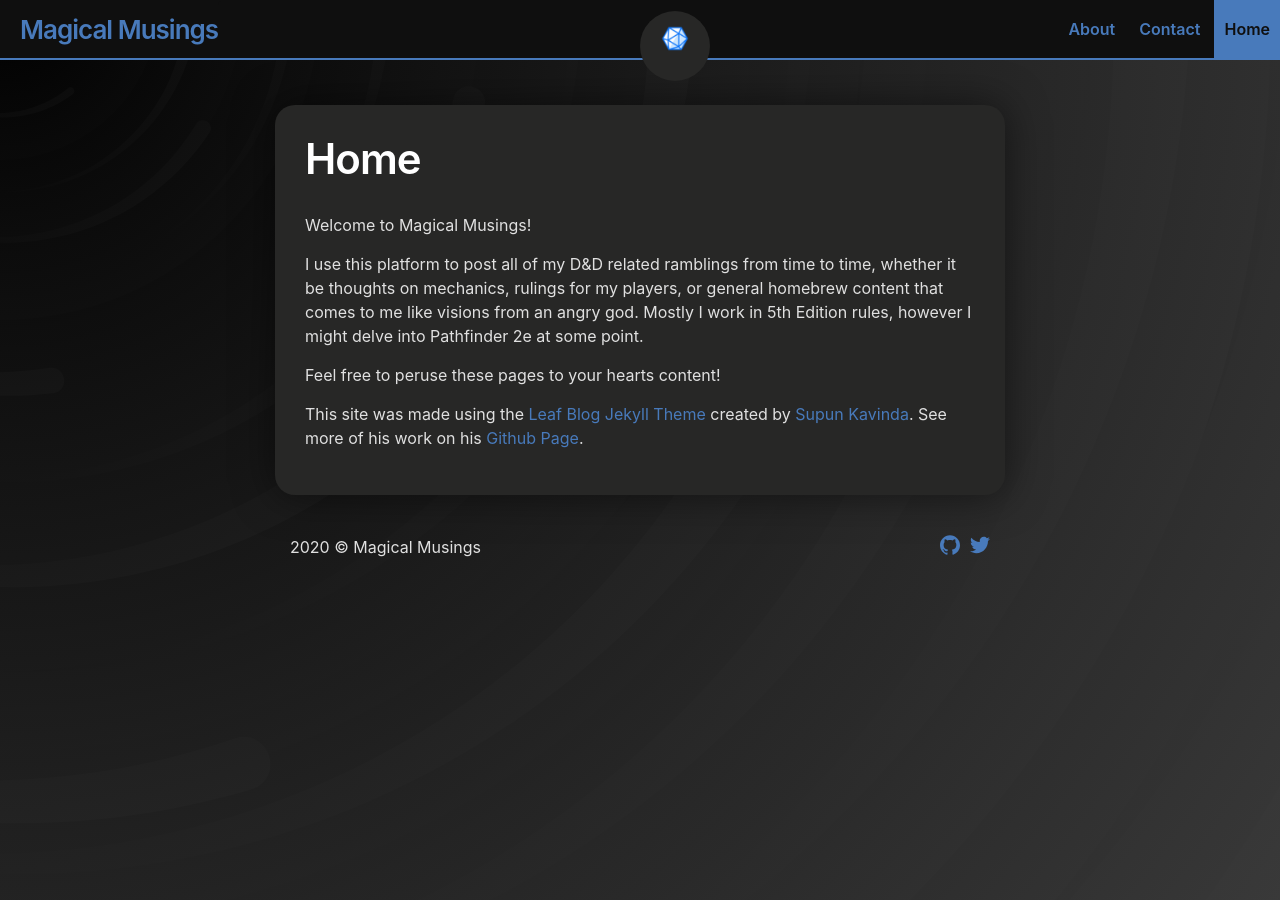
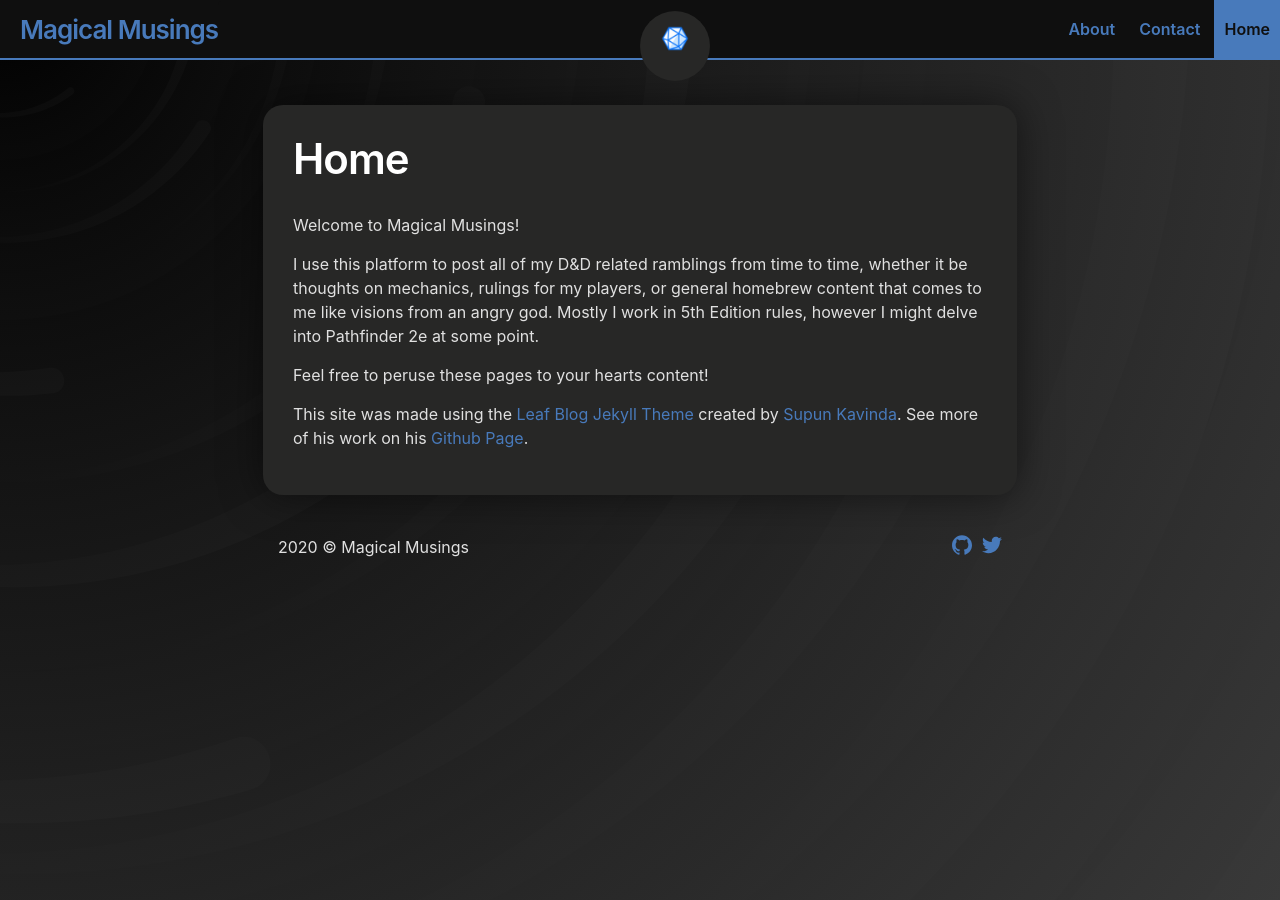
Before and after one commit to andersthemagi/magicalmusings.github.io, a Jekyll site: the page built from index.md, in a window 1280 px wide. Built offline with Jekyll 4.4.1, drawn with Linux system fonts in a browser that asks for light colours.

Commit message:
Update _base.scss

```diff
--- a/_sass/_base.scss
+++ b/_sass/_base.scss
@@ -57,7 +57,7 @@
   @extend %clearfix;
 
   @media screen and (min-width: $on-laptop) {
-    max-width: calc(#{$content-width} - (#{$spacing-unit} * 2));
+    max-width: calc(#{$content-width} - (#{$spacing-unit} * 1.2));
     padding-right: $spacing-unit;
     padding-left: $spacing-unit;
   }
```
